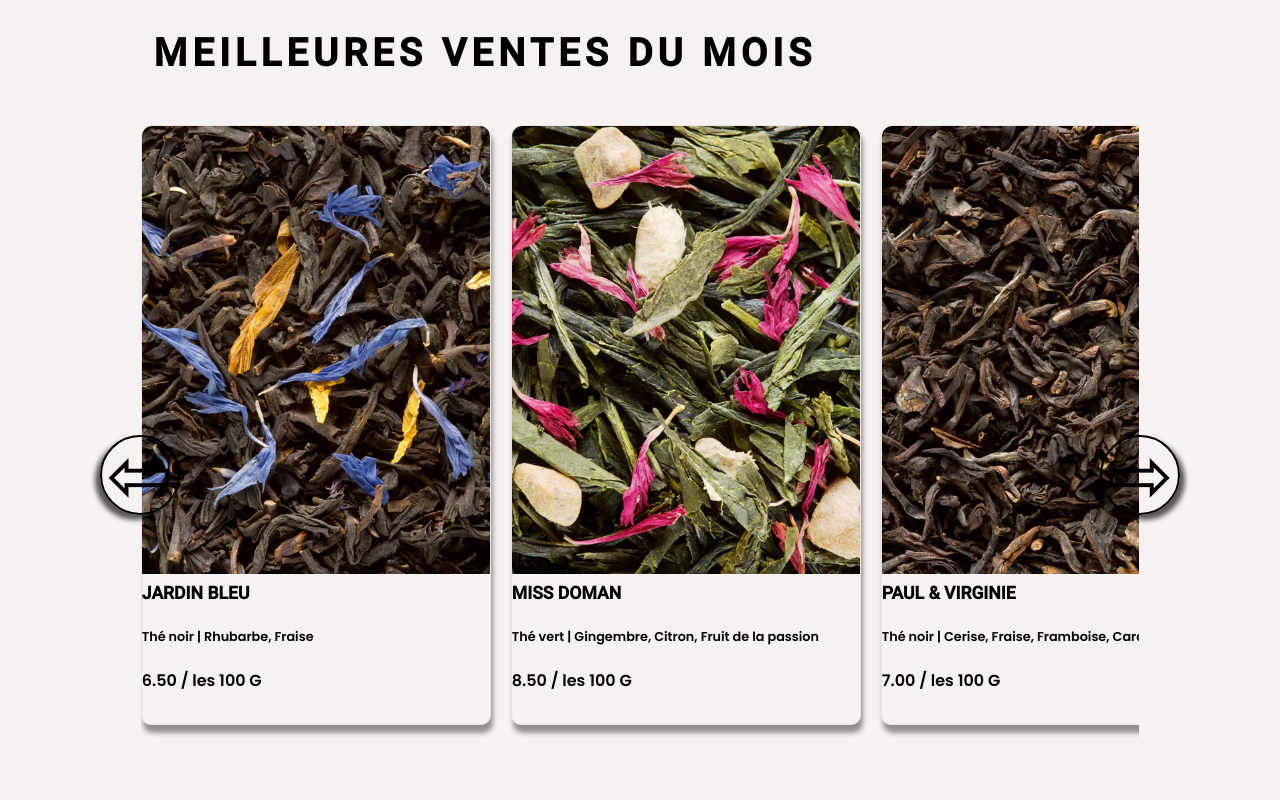
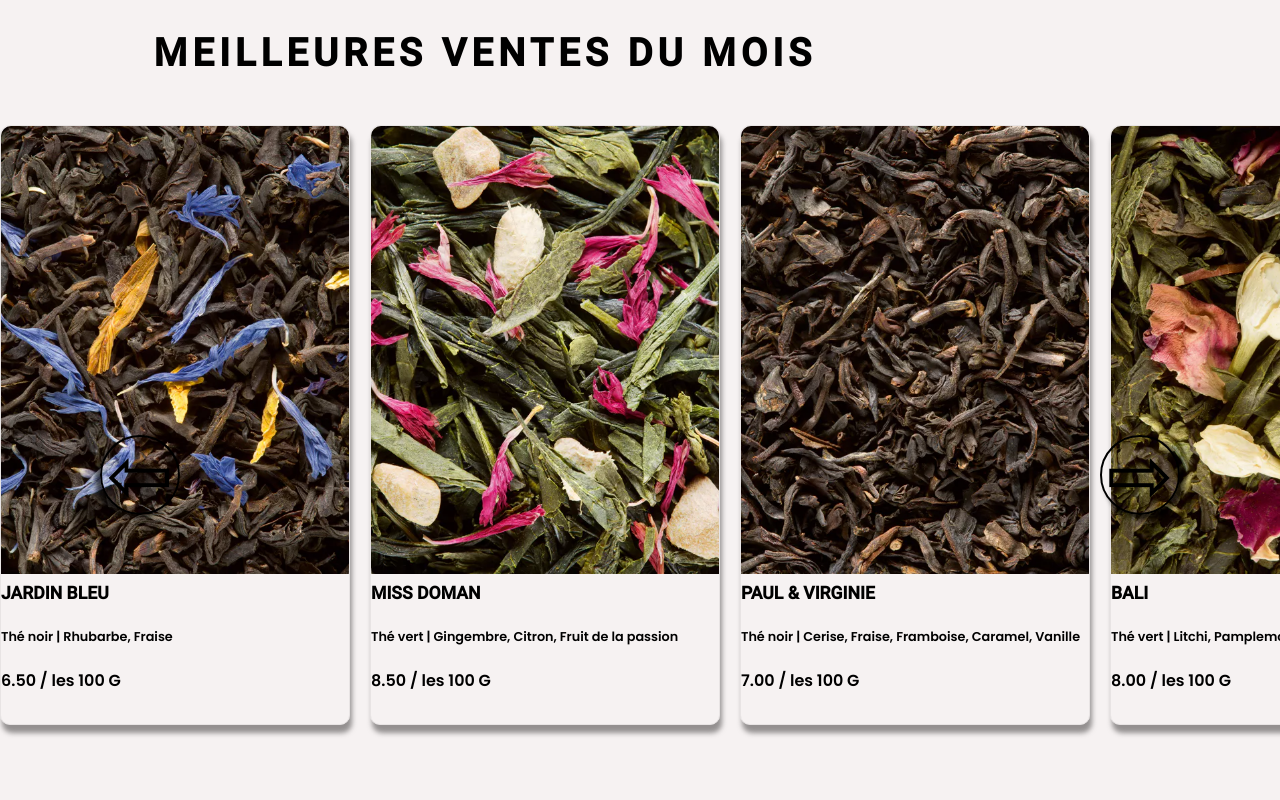
Before and after one commit to davidduranty/davidduranty.github.io, a React (Create React App) app in the folder domantea-react/: page / in a window 1280 px wide. Shown: the part 2720-3520 px from the top of the page. Built offline with nearby package versions, Linux system fonts and the light colour scheme; data requests are answered from the project's data file.

Commit message:
Doman Tea React

```diff
--- a/domantea-react/src/styles/components/_glace.scss
+++ b/domantea-react/src/styles/components/_glace.scss
@@ -7,7 +7,7 @@
 
     h1 {
         font-size: 5rem;
-        width: 38%;
+        // width: 35%;
         letter-spacing: 2px;
         font-family: "font2";
         padding-bottom: 100px;
@@ -92,7 +92,7 @@
     }
 }
 .selection-map {
-    margin: 0 12%;
+    margin: 0 auto;
     display: flex;
     flex-wrap: wrap;
     min-height: 300px;
--- a/domantea-react/src/styles/components/_swiper.scss
+++ b/domantea-react/src/styles/components/_swiper.scss
@@ -22,7 +22,7 @@
     .caroussel {
         display: flex;
         min-height: 700px;
-        margin: 0px 11%;
+        // margin: 0px 11%;
         max-width: 1460px;
         overflow-x: hidden;
         gap: 10px;
```
